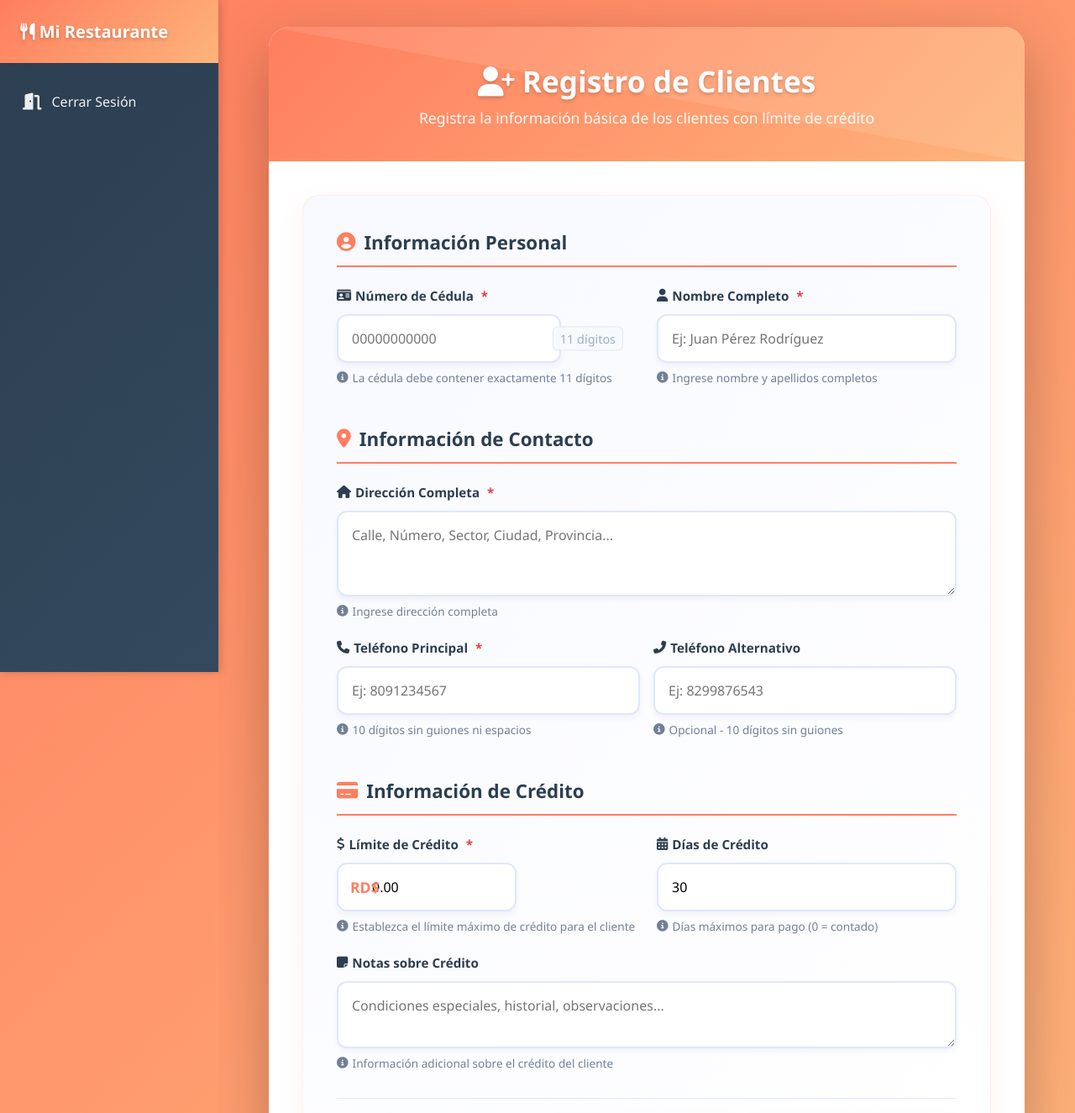
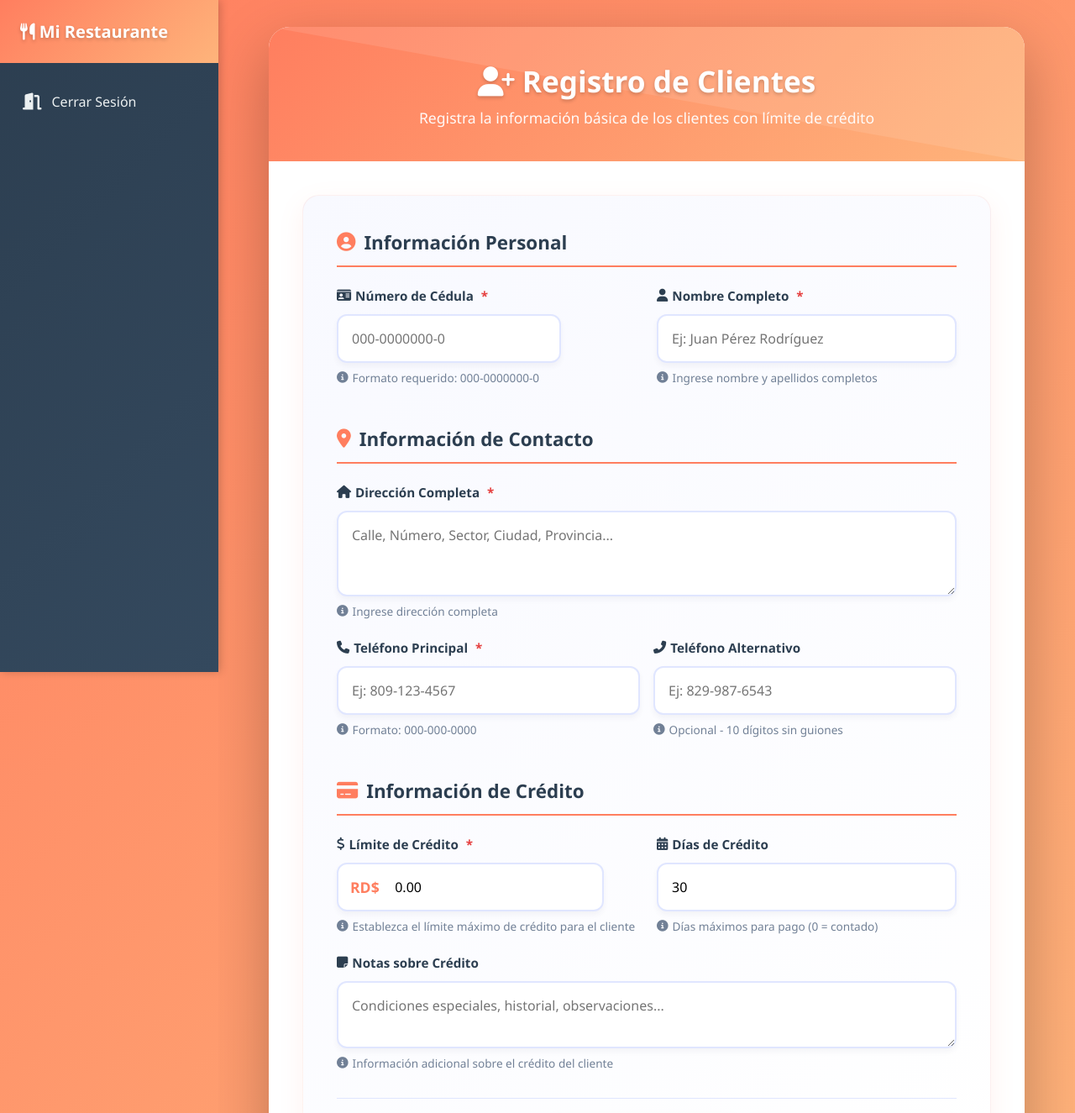
Before and after one commit to DerejSoftt/sistema-de-facturacion-402-fastfood, a Django app: page /registro-clientes/ in a window 1280 px wide. Shown: the top 1325 px of the page at 84% size. Run offline with Django 5.2, Linux system fonts and the light colour scheme.

Commit message:
Actualizar formulario de registro de clientes: mejorar validación de cédula y teléfonos, ajustar formato de entrada y normalizar límite de crédito.

```diff
--- a/restaurante/facturacion/templates/facturacion/registrodeclientes.html
+++ b/restaurante/facturacion/templates/facturacion/registrodeclientes.html
@@ -381,13 +381,16 @@
             left: 1rem;
             top: 50%;
             transform: translateY(-50%);
+            width: 2.8rem;
+            text-align: left;
+            pointer-events: none;
             color: #ff7e5f;
             font-weight: bold;
             font-size: 1.1rem;
         }
 
         .credito-input {
-            padding-left: 2.5rem !important;
+            padding-left: 4.2rem !important;
         }
 
         /* Acciones del formulario */
@@ -683,14 +686,12 @@
                                             <i class="fas fa-id-card"></i> Número de Cédula
                                         </label>
                                         <div class="cedula-input-container">
-                                            <input type="text" id="cedula" name="cedula" maxlength="11"
-                                                placeholder="00000000000" required pattern="\d{11}"
-                                                title="Debe contener exactamente 11 dígitos numéricos">
-                                            <span class="cedula-format">11 dígitos</span>
+                                            <input type="text" id="cedula" name="cedula" maxlength="13"
+                                                placeholder="000-0000000-0" required pattern="\d{3}-\d{7}-\d"
+                                                title="Formato: 000-0000000-0">
                                         </div>
                                         <div class="form-help" id="cedulaHelp">
-                                            <i class="fas fa-info-circle"></i> La cédula debe contener exactamente 11
-                                            dígitos
+                                            <i class="fas fa-info-circle"></i> Formato requerido: 000-0000000-0
                                         </div>
                                     </div>
 
@@ -729,10 +730,10 @@
                                             <i class="fas fa-phone"></i> Teléfono Principal
                                         </label>
                                         <input type="tel" id="telefono_principal" name="telefono_principal"
-                                            placeholder="Ej: 8091234567" pattern="[0-9]{10}"
-                                            title="Debe contener 10 dígitos" required>
+                                            placeholder="Ej: 809-123-4567" pattern="\d{3}-\d{3}-\d{4}"
+                                            title="Formato: 000-000-0000" required>
                                         <div class="form-help">
-                                            <i class="fas fa-info-circle"></i> 10 dígitos sin guiones ni espacios
+                                            <i class="fas fa-info-circle"></i> Formato: 000-000-0000
                                         </div>
                                     </div>
 
@@ -741,8 +742,8 @@
                                             <i class="fas fa-phone-alt"></i> Teléfono Alternativo
                                         </label>
                                         <input type="tel" id="telefono_alternativo" name="telefono_alternativo"
-                                            placeholder="Ej: 8299876543" pattern="[0-9]{10}"
-                                            title="Debe contener 10 dígitos">
+                                            placeholder="Ej: 829-987-6543" pattern="\d{3}-\d{3}-\d{4}"
+                                            title="Formato: 000-000-0000">
                                         <div class="form-help">
                                             <i class="fas fa-info-circle"></i> Opcional - 10 dígitos sin guiones
                                         </div>
@@ -759,9 +760,9 @@
                                         </label>
                                         <div class="credito-container">
                                             <span class="credito-symbol">RD$</span>
-                                            <input type="number" id="limite_credito" name="limite_credito"
-                                                class="credito-input" placeholder="0.00" step="0.01" min="0"
-                                                max="1000000" value="0.00" required>
+                                            <input type="text" id="limite_credito" name="limite_credito"
+                                                class="credito-input" placeholder="0.00" inputmode="decimal"
+                                                value="0.00" required>
                                         </div>
                                         <div class="form-help" id="creditoHelp">
                                             <i class="fas fa-info-circle"></i> Establezca el límite máximo de crédito
@@ -870,6 +871,13 @@
             // Validar límite de crédito mientras se escribe
             const limiteCreditoInput = document.getElementById('limite_credito');
             if (limiteCreditoInput) {
+                limiteCreditoInput.addEventListener('focus', function () {
+                    // Permite escribir de una vez sin borrar manualmente el valor inicial.
+                    if (this.value === '0.00') {
+                        this.value = '';
+                    }
+                    this.select();
+                });
                 limiteCreditoInput.addEventListener('input', validarLimiteCredito);
                 limiteCreditoInput.addEventListener('blur', formatearLimiteCredito);
             }
@@ -895,13 +903,14 @@
 
             cedulaInput.addEventListener('blur', function () {
                 const valor = cedulaInput.value.trim();
+                const soloNumeros = valor.replace(/\D/g, '');
 
                 if (valor.length === 0) {
                     mostrarError(cedulaInput, cedulaHelp, 'La cédula es requerida');
-                } else if (valor.length !== 11) {
+                } else if (soloNumeros.length !== 11) {
                     mostrarError(cedulaInput, cedulaHelp, 'La cédula debe tener exactamente 11 dígitos');
-                } else if (!/^\d+$/.test(valor)) {
-                    mostrarError(cedulaInput, cedulaHelp, 'La cédula solo puede contener números');
+                } else if (!/^\d{3}-\d{7}-\d$/.test(valor)) {
+                    mostrarError(cedulaInput, cedulaHelp, 'Formato inválido. Use 000-0000000-0');
                 } else {
                     mostrarExito(cedulaInput, cedulaHelp, 'Cédula válida');
                 }
@@ -937,12 +946,13 @@
             const telefonoInput = document.getElementById('telefono_principal');
             telefonoInput.addEventListener('blur', function () {
                 const valor = telefonoInput.value.trim();
+                const soloNumeros = valor.replace(/\D/g, '');
                 if (valor.length === 0) {
                     mostrarError(telefonoInput, null, 'El teléfono principal es requerido');
-                } else if (valor.length !== 10) {
+                } else if (soloNumeros.length !== 10) {
                     mostrarError(telefonoInput, null, 'El teléfono debe tener exactamente 10 dígitos');
-                } else if (!/^\d+$/.test(valor)) {
-                    mostrarError(telefonoInput, null, 'El teléfono solo puede contener números');
+                } else if (!/^\d{3}-\d{3}-\d{4}$/.test(valor)) {
+                    mostrarError(telefonoInput, null, 'Formato inválido. Use 000-000-0000');
                 } else {
                     mostrarExito(telefonoInput, null, 'Teléfono válido');
                 }
@@ -953,11 +963,12 @@
             if (telefonoAltInput) {
                 telefonoAltInput.addEventListener('blur', function () {
                     const valor = telefonoAltInput.value.trim();
+                    const soloNumeros = valor.replace(/\D/g, '');
                     if (valor.length > 0) {
-                        if (valor.length !== 10) {
+                        if (soloNumeros.length !== 10) {
                             mostrarError(telefonoAltInput, null, 'El teléfono alternativo debe tener exactamente 10 dígitos');
-                        } else if (!/^\d+$/.test(valor)) {
-                            mostrarError(telefonoAltInput, null, 'El teléfono solo puede contener números');
+                        } else if (!/^\d{3}-\d{3}-\d{4}$/.test(valor)) {
+                            mostrarError(telefonoAltInput, null, 'Formato inválido. Use 000-000-0000');
                         } else {
                             mostrarExito(telefonoAltInput, null, 'Teléfono válido');
                         }
@@ -971,7 +982,8 @@
 
             if (limiteCreditoInput && creditoHelp) {
                 limiteCreditoInput.addEventListener('blur', function () {
-                    const valor = parseFloat(limiteCreditoInput.value) || 0;
+                    const valorNormalizado = normalizarValorCredito(limiteCreditoInput.value);
+                    const valor = parseFloat(valorNormalizado) || 0;
 
                     if (valor < 0) {
                         mostrarError(limiteCreditoInput, creditoHelp, 'El límite de crédito no puede ser negativo');
@@ -1007,23 +1019,27 @@
 
             // Solo permitir números
             const soloNumeros = valor.replace(/\D/g, '');
-
-            // Limitar a 11 dígitos
-            if (soloNumeros.length > 11) {
-                input.value = soloNumeros.substring(0, 11);
-            } else {
-                input.value = soloNumeros;
-            }
+            const digitos = soloNumeros.substring(0, 11);
+
+            let formateada = digitos;
+            if (digitos.length > 3) {
+                formateada = `${digitos.substring(0, 3)}-${digitos.substring(3)}`;
+            }
+            if (digitos.length > 10) {
+                formateada = `${digitos.substring(0, 3)}-${digitos.substring(3, 10)}-${digitos.substring(10, 11)}`;
+            }
+
+            input.value = formateada;
 
             // Actualizar ayuda visual
             const cedulaHelp = document.getElementById('cedulaHelp');
-            const caracteresRestantes = 11 - soloNumeros.length;
+            const caracteresRestantes = 11 - digitos.length;
 
             if (caracteresRestantes > 0) {
                 cedulaHelp.innerHTML = `<i class="fas fa-info-circle"></i> ${caracteresRestantes} dígitos restantes`;
                 cedulaHelp.className = 'form-help';
             } else {
-                cedulaHelp.innerHTML = `<i class="fas fa-check-circle"></i> Cédula completa (11 dígitos)`;
+                cedulaHelp.innerHTML = `<i class="fas fa-check-circle"></i> Cédula completa (000-0000000-0)`;
                 cedulaHelp.className = 'form-help success';
             }
         }
@@ -1035,41 +1051,45 @@
 
             // Solo permitir números
             const soloNumeros = valor.replace(/\D/g, '');
-
-            // Limitar a 10 dígitos
-            if (soloNumeros.length > 10) {
-                input.value = soloNumeros.substring(0, 10);
-            } else {
-                input.value = soloNumeros;
-            }
+            const digitos = soloNumeros.substring(0, 10);
+
+            let formateado = digitos;
+            if (digitos.length > 3) {
+                formateado = `${digitos.substring(0, 3)}-${digitos.substring(3)}`;
+            }
+            if (digitos.length > 6) {
+                formateado = `${digitos.substring(0, 3)}-${digitos.substring(3, 6)}-${digitos.substring(6, 10)}`;
+            }
+
+            input.value = formateado;
         }
 
         // Función para validar límite de crédito en tiempo real
         function validarLimiteCredito() {
             const input = document.getElementById('limite_credito');
-            const valor = input.value;
-
-            // Solo permitir números y un punto decimal
-            const soloNumeros = valor.replace(/[^\d.]/g, '');
-
-            // Limitar a un punto decimal
-            const partes = soloNumeros.split('.');
-            if (partes.length > 2) {
-                input.value = partes[0] + '.' + partes.slice(1).join('');
-            } else {
-                input.value = soloNumeros;
-            }
-
-            // Limitar a 2 decimales
-            if (partes.length === 2 && partes[1].length > 2) {
-                input.value = partes[0] + '.' + partes[1].substring(0, 2);
+            const normalizado = normalizarValorCredito(input.value);
+
+            if (normalizado === '') {
+                input.value = '';
+                const creditoHelpVacio = document.getElementById('creditoHelp');
+                if (creditoHelpVacio) {
+                    creditoHelpVacio.innerHTML = `<i class="fas fa-info-circle"></i> Establezca el límite máximo de crédito para el cliente`;
+                    creditoHelpVacio.className = 'form-help';
+                }
+                return;
+            }
+
+            let valorNumerico = parseFloat(normalizado);
+            if (isNaN(valorNumerico)) {
+                valorNumerico = 0;
             }
 
             // Limitar máximo a 1,000,000
-            const valorNumerico = parseFloat(input.value) || 0;
             if (valorNumerico > 1000000) {
-                input.value = '1000000';
-            }
+                valorNumerico = 1000000;
+            }
+
+            input.value = formatearMonedaInput(normalizado);
 
             // Actualizar ayuda visual
             const creditoHelp = document.getElementById('creditoHelp');
@@ -1086,7 +1106,21 @@
         // Función para formatear límite de crédito
         function formatearLimiteCredito() {
             const input = document.getElementById('limite_credito');
-            const valor = parseFloat(input.value) || 0;
+            const normalizado = normalizarValorCredito(input.value);
+
+            if (normalizado === '') {
+                input.value = '0.00';
+                return;
+            }
+
+            let valor = parseFloat(normalizado);
+            if (isNaN(valor) || valor < 0) {
+                valor = 0;
+            }
+
+            if (valor > 1000000) {
+                valor = 1000000;
+            }
 
             // Formatear a 2 decimales
             input.value = valor.toFixed(2);
@@ -1095,6 +1129,52 @@
             if (valor === 0) {
                 input.value = '0.00';
             }
+        }
+
+        // Formatea el valor para mostrar miles y hasta 2 decimales mientras se escribe.
+        function formatearMonedaInput(valorNormalizado) {
+            if (!valorNormalizado) return '';
+
+            const partes = valorNormalizado.split('.');
+            const parteEntera = (partes[0] || '0').replace(/\D/g, '');
+            const parteDecimal = (partes[1] || '').replace(/\D/g, '').substring(0, 2);
+
+            const enteroNumero = parseInt(parteEntera, 10) || 0;
+            const enteroFormateado = new Intl.NumberFormat('en-US', {
+                maximumFractionDigits: 0
+            }).format(enteroNumero);
+
+            return parteDecimal ? `${enteroFormateado}.${parteDecimal}` : enteroFormateado;
+        }
+
+        // Normaliza entradas como "1,234.56", "1.234,56" o "1234,56" a formato numérico con punto decimal
+        function normalizarValorCredito(valor) {
+            let texto = (valor || '').toString().trim();
+            if (!texto) return '';
+
+            texto = texto.replace(/\s+/g, '').replace(/[^\d.,]/g, '');
+            if (!texto) return '';
+
+            const ultimoPunto = texto.lastIndexOf('.');
+            const ultimaComa = texto.lastIndexOf(',');
+            const indiceDecimal = Math.max(ultimoPunto, ultimaComa);
+
+            let parteEntera = texto;
+            let parteDecimal = '';
+
+            if (indiceDecimal !== -1) {
+                parteEntera = texto.substring(0, indiceDecimal);
+                parteDecimal = texto.substring(indiceDecimal + 1);
+            }
+
+            parteEntera = parteEntera.replace(/[.,]/g, '');
+            parteDecimal = parteDecimal.replace(/[.,]/g, '').substring(0, 2);
+
+            if (parteEntera === '') {
+                parteEntera = '0';
+            }
+
+            return parteDecimal ? `${parteEntera}.${parteDecimal}` : parteEntera;
         }
 
         // Función para validar días de crédito
@@ -1200,15 +1280,18 @@
 
             // Validar todos los campos requeridos
             const cedula = document.getElementById('cedula').value.trim();
+            const cedulaDigitos = cedula.replace(/\D/g, '');
             const nombre = document.getElementById('nombre_completo').value.trim();
             const direccion = document.getElementById('direccion').value.trim();
             const telefono = document.getElementById('telefono_principal').value.trim();
+            const telefonoDigitos = telefono.replace(/\D/g, '');
             const limiteCredito = document.getElementById('limite_credito').value.trim();
+            const limiteCreditoNormalizado = normalizarValorCredito(limiteCredito);
 
             let formularioValido = true;
 
             // Validar cédula
-            if (cedula.length !== 11 || !/^\d+$/.test(cedula)) {
+            if (cedulaDigitos.length !== 11 || !/^\d{3}-\d{7}-\d$/.test(cedula)) {
                 mostrarError(document.getElementById('cedula'), document.getElementById('cedulaHelp'), 'Cédula inválida. Debe tener 11 dígitos numéricos.');
                 formularioValido = false;
             }
@@ -1226,20 +1309,21 @@
             }
 
             // Validar teléfono
-            if (telefono.length !== 10 || !/^\d+$/.test(telefono)) {
+            if (telefonoDigitos.length !== 10 || !/^\d{3}-\d{3}-\d{4}$/.test(telefono)) {
                 mostrarError(document.getElementById('telefono_principal'), null, 'Teléfono inválido. Debe tener 10 dígitos numéricos.');
                 formularioValido = false;
             }
 
             // Validar teléfono alternativo si tiene valor
             const telefonoAlt = document.getElementById('telefono_alternativo').value.trim();
-            if (telefonoAlt.length > 0 && (telefonoAlt.length !== 10 || !/^\d+$/.test(telefonoAlt))) {
+            const telefonoAltDigitos = telefonoAlt.replace(/\D/g, '');
+            if (telefonoAlt.length > 0 && (telefonoAltDigitos.length !== 10 || !/^\d{3}-\d{3}-\d{4}$/.test(telefonoAlt))) {
                 mostrarError(document.getElementById('telefono_alternativo'), null, 'Teléfono alternativo inválido. Debe tener 10 dígitos numéricos.');
                 formularioValido = false;
             }
 
             // Validar límite de crédito
-            const limiteCreditoNum = parseFloat(limiteCredito) || 0;
+            const limiteCreditoNum = parseFloat(limiteCreditoNormalizado) || 0;
             if (limiteCreditoNum < 0) {
                 mostrarError(document.getElementById('limite_credito'), document.getElementById('creditoHelp'), 'El límite de crédito no puede ser negativo.');
                 formularioValido = false;
@@ -1402,6 +1486,8 @@
             // Enviar formulario usando Fetch API
             const form = document.getElementById('clienteForm');
             const formData = new FormData(form);
+            // Enviar el valor limpio para que el backend lo procese como Decimal sin problemas.
+            formData.set('limite_credito', normalizarValorCredito(formData.get('limite_credito')) || '0.00');
 
             fetch(form.action, {
                 method: 'POST',
@@ -1452,7 +1538,7 @@
             // Restaurar ayuda de cédula
             const cedulaHelp = document.getElementById('cedulaHelp');
             if (cedulaHelp) {
-                cedulaHelp.innerHTML = `<i class="fas fa-info-circle"></i> La cédula debe contener exactamente 11 dígitos`;
+                cedulaHelp.innerHTML = `<i class="fas fa-info-circle"></i> Formato requerido: 000-0000000-0`;
                 cedulaHelp.className = 'form-help';
             }
 
```
